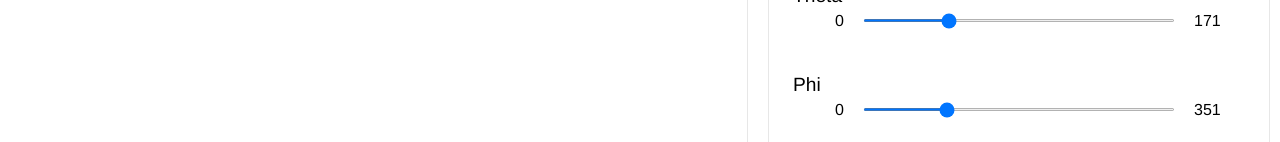
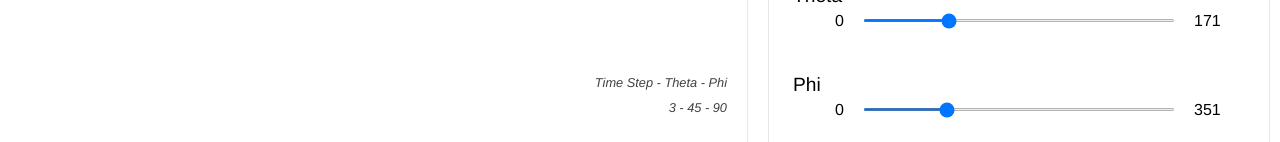
Before and after one commit to DannyTDS/NeRVI-viz-tool, a React (Create React App) app: page / in a window 1280 px wide. Shown: the part 658-800 px from the top of the page. Built offline with nearby package versions, Linux system fonts and the light colour scheme.

Commit message:
font styling

```diff
--- a/src/App.css
+++ b/src/App.css
@@ -8,5 +8,5 @@
 
 footer {
   margin-left: 10px;
-  color: #4a4a4a;
+  color: #404040;
 }
--- a/src/components/AppBody/ImageSection/ImageSection.css
+++ b/src/components/AppBody/ImageSection/ImageSection.css
@@ -1,6 +1,7 @@
 .wrapper {
     /* vertical-align: center;
     align-items: center; */
+    position: relative;
     height: 100%;
     /* align-items: center; */
 }
@@ -40,6 +41,21 @@ img {
     }
 } */
 
+#labels-wrapper {
+    position: absolute;
+    bottom: 10%;
+    right: 10px;
+}
+
+#labels-wrapper > label{
+    display: block;
+    font-style: italic;
+    font-size: 0.8em;
+    text-align: right;
+    color: #404040;
+    padding: 5px 0;
+}
+
 @media screen and (max-width: 1400px) {
     .window-wrapper{
         float: none;
--- a/src/components/AppBody/ImageSection/ImageSection.js
+++ b/src/components/AppBody/ImageSection/ImageSection.js
@@ -46,6 +46,10 @@ const ImageSection = (props) => {
                     alt="not found"
                 /></div>
             </div>
+            <div id="labels-wrapper">
+              <label>Time Step - Theta - Phi</label>
+              <label>{props.params.time_step + " - " + props.params.theta + " - " + props.params.phi}</label>
+            </div>
         </div>
     );
 };
--- a/src/components/Header.css
+++ b/src/components/Header.css
@@ -33,14 +33,15 @@ p {
 
 .header-frame span {
     float: right;
-    margin-top: 5px;
+    margin-top: 10px;
     margin-right: 10px;
     padding: 5px;
     border-radius: 10px;
-    height: 60px;
+    height: 50px;
     width: 280px;
     background: #fff;
     box-shadow: 0 0 10px 6px rgba(0,0,0,0.1);
+    font-size: 0.8em;
     text-align: right;
     color: #404040;
     opacity: 0;
```
